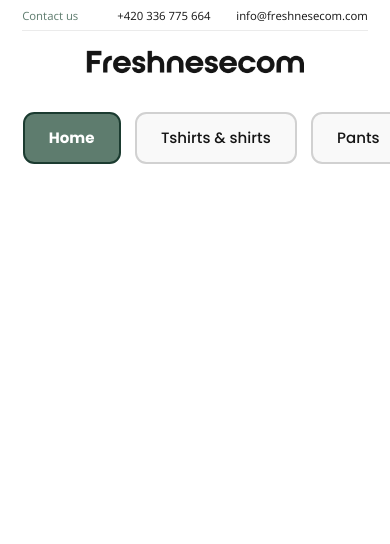
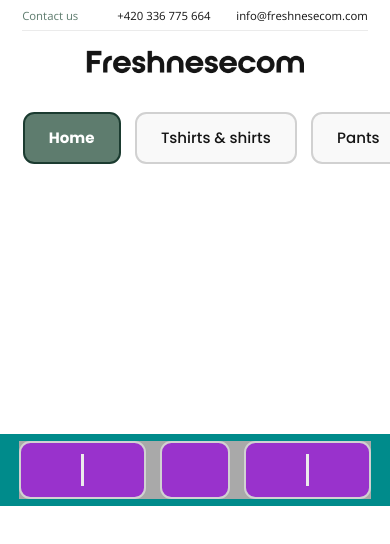
Before and after one commit to Albeiromr/Ecommerce-clean-template, a React (Create React App) app: page / in a window 390 px wide. Shown: the top 544 px of the page. Built offline with nearby package versions, Linux system fonts and the light colour scheme.

Commit message:
Add the fixed menu component without icons

```diff
--- /dev/null
+++ b/src/components/Fixed menu/0px-599px.scss
@@ -0,0 +1,61 @@
+@import "../../sass/variables";
+
+@media only screen and (max-width: 599px) {
+  .fixed-menu {
+    width: 100%;
+    min-width: 320px;
+    height: 18.599vw;
+    min-height: 59.516px;
+    background: darkcyan;
+    position: fixed;
+    bottom: 40%;
+    display: flex;
+    align-items: center;
+    justify-content: center;
+
+    &__subcontainer {
+      width: 90.338%;
+      height: 79.22%;
+      background: darkgray;
+      display: flex;
+      align-items: center;
+      justify-content: space-between;
+    }
+
+    &__left-block {
+      width: 36.096%;
+      height: 100%;
+      background: darkorchid;
+      border-radius: clamp(9.275px, 2.898vw, 40px);
+      border: 2px $c1-D solid;
+      display: flex;
+      align-items: center;
+      justify-content: center;
+    }
+
+    &__middle-block {
+      width: 19.786%;
+      height: 100%;
+      background: darkorchid;
+      border-radius: clamp(9.275px, 2.898vw, 40px);
+      border: 2px $c1-D solid;
+    }
+
+    &__right-block {
+      width: 36.096%;
+      height: 100%;
+      background: darkorchid;
+      border-radius: clamp(9.275px, 2.898vw, 40px);
+      border: 2px $c1-D solid;
+      display: flex;
+      align-items: center;
+      justify-content: center;
+    }
+
+    &__line {
+      width: 2.222%;
+      height: 59.016%;
+      background: $c1-E;
+    }
+  }
+}
--- /dev/null
+++ b/src/components/Fixed menu/1025px-1920px.scss
@@ -0,0 +1,7 @@
+@import "../../sass/variables";
+
+@media only screen and (min-width: 1025px) {
+  .fixed-menu {
+    display: none;
+  }
+}
--- /dev/null
+++ b/src/components/Fixed menu/600px-1024px.scss
@@ -0,0 +1,59 @@
+@import "../../sass/variables";
+
+@media only screen and (min-width: 600px) and (max-width: 1024px) {
+  .fixed-menu {
+    width: 100%;
+    height: 12.109vw;
+    background: darkcyan;
+    position: fixed;
+    bottom: 55%;
+    display: flex;
+    align-items: center;
+    justify-content: center;
+
+    &__subcontainer {
+      width: 94.14%;
+      height: 65.591%;
+      background: darkgray;
+      display: flex;
+      align-items: center;
+      justify-content: space-between;
+    }
+
+    &__left-block {
+      width: 18.672%;
+      height: 100%;
+      background: darkorchid;
+      border-radius: 1.562vw;
+      border: 2px $c1-D solid;
+      display: flex;
+      align-items: center;
+      justify-content: center;
+    }
+
+    &__middle-block {
+      width: 10.235%;
+      height: 100%;
+      background: darkorchid;
+      border-radius: 1.562vw;
+      border: 2px $c1-D solid;
+    }
+
+    &__right-block {
+      width: 18.672%;
+      height: 100%;
+      background: darkorchid;
+      border-radius: 1.562vw;
+      border: 2px $c1-D solid;
+      display: flex;
+      align-items: center;
+      justify-content: center;
+    }
+
+    &__line {
+      width: 2.3%;
+      height: 59.016%;
+      background: $c1-E;
+    }
+  }
+}
--- /dev/null
+++ b/src/components/Fixed menu/FixedMenu.tsx
@@ -0,0 +1,34 @@
+import React from 'react';
+import "./0px-599px.scss";
+import "./600px-1024px.scss";
+import "./1025px-1920px.scss";
+
+
+const FixedMenu = () => {
+
+    return(
+        <div className='fixed-menu'>
+
+            <div className='fixed-menu__subcontainer'>
+
+                <div className='fixed-menu__left-block'>
+
+                    <div className='fixed-menu__line'></div>
+
+                </div>
+                <div className='fixed-menu__middle-block'>
+
+                </div>
+                <div className='fixed-menu__right-block'>
+
+                    <div className='fixed-menu__line'></div>
+
+                </div>
+
+            </div>
+
+        </div>
+    )
+};
+
+export default FixedMenu;
--- a/src/routes/MainContainer/MainContainer.tsx
+++ b/src/routes/MainContainer/MainContainer.tsx
@@ -4,6 +4,7 @@ import './600px-1024px.scss';
 import './1025px-1920px.scss';
 import Header from '../../components/Header/Header';
 import MainNav from '../../components/Main nav/MainNav';
+import FixedMenu from '../../components/Fixed menu/FixedMenu';
 
 
 const MainContainer = () => {
@@ -14,6 +15,9 @@ const MainContainer = () => {
             <Header />
             <MainNav />
 
+            <FixedMenu/>
+
+
         </div>
     )
 };
```
